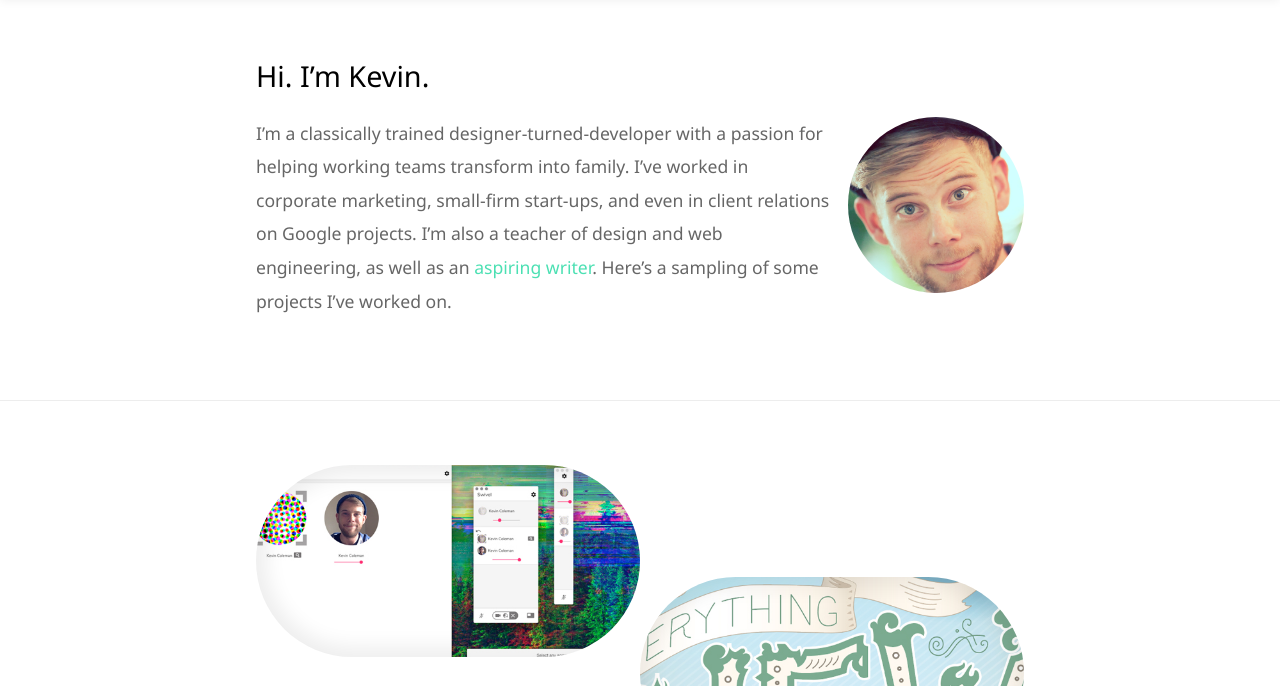
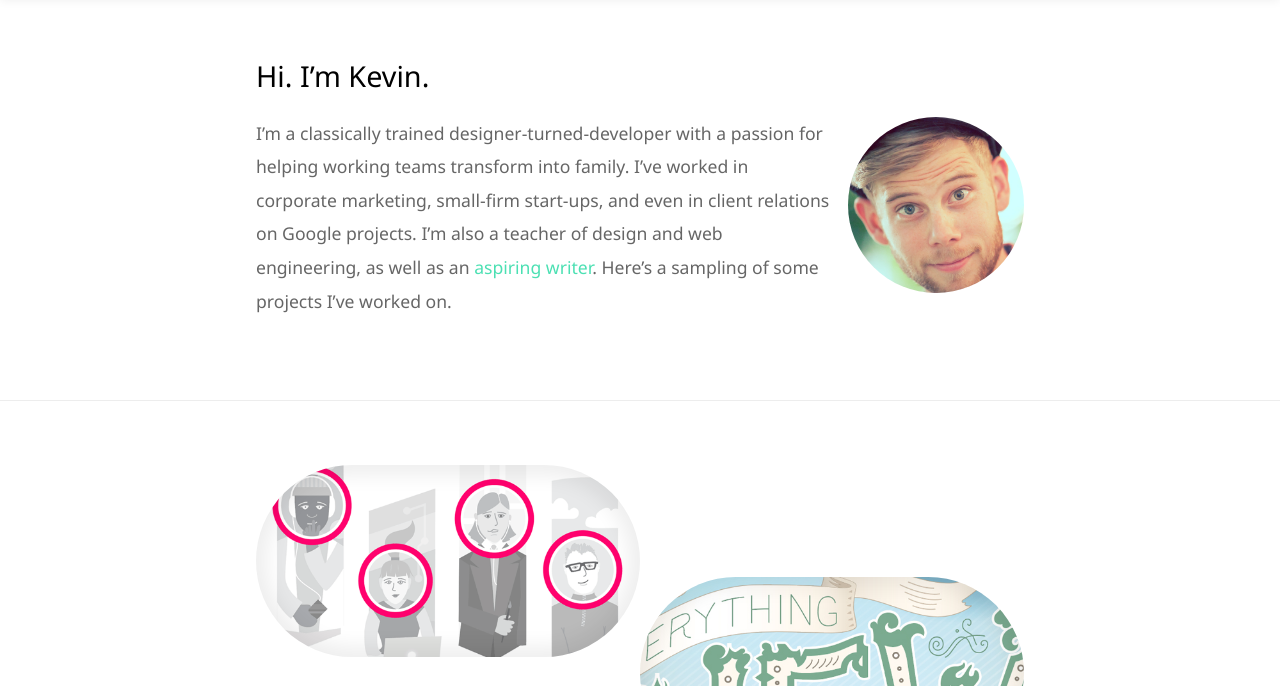
Before and after one commit to kevincoleman/kevincoleman.io, a plain HTML site: page index.html in a window 1280 px wide. Shown: the part 77-763 px from the top of the page. Drawn offline with Linux system fonts and the light colour scheme.

Commit message:
Improve thumbnails

```diff
--- a/css/home.css
+++ b/css/home.css
@@ -286,7 +286,7 @@ nav {
 }
 
 .portfolioThumbSwivel {
-  background-image: url("../images/portfolioThumb-swivel.jpg");
+  background-image: url("../images/portfolioThumb-swivel.png");
 }
 
 .portfolioThumbEverythingNewIsOld {
```
Also changed, not shown: images/portfolioThumb-swivel.jpg (deleted), images/portfolioThumb-swivel.png (added), images/portfolioThumb-wwva.png.
